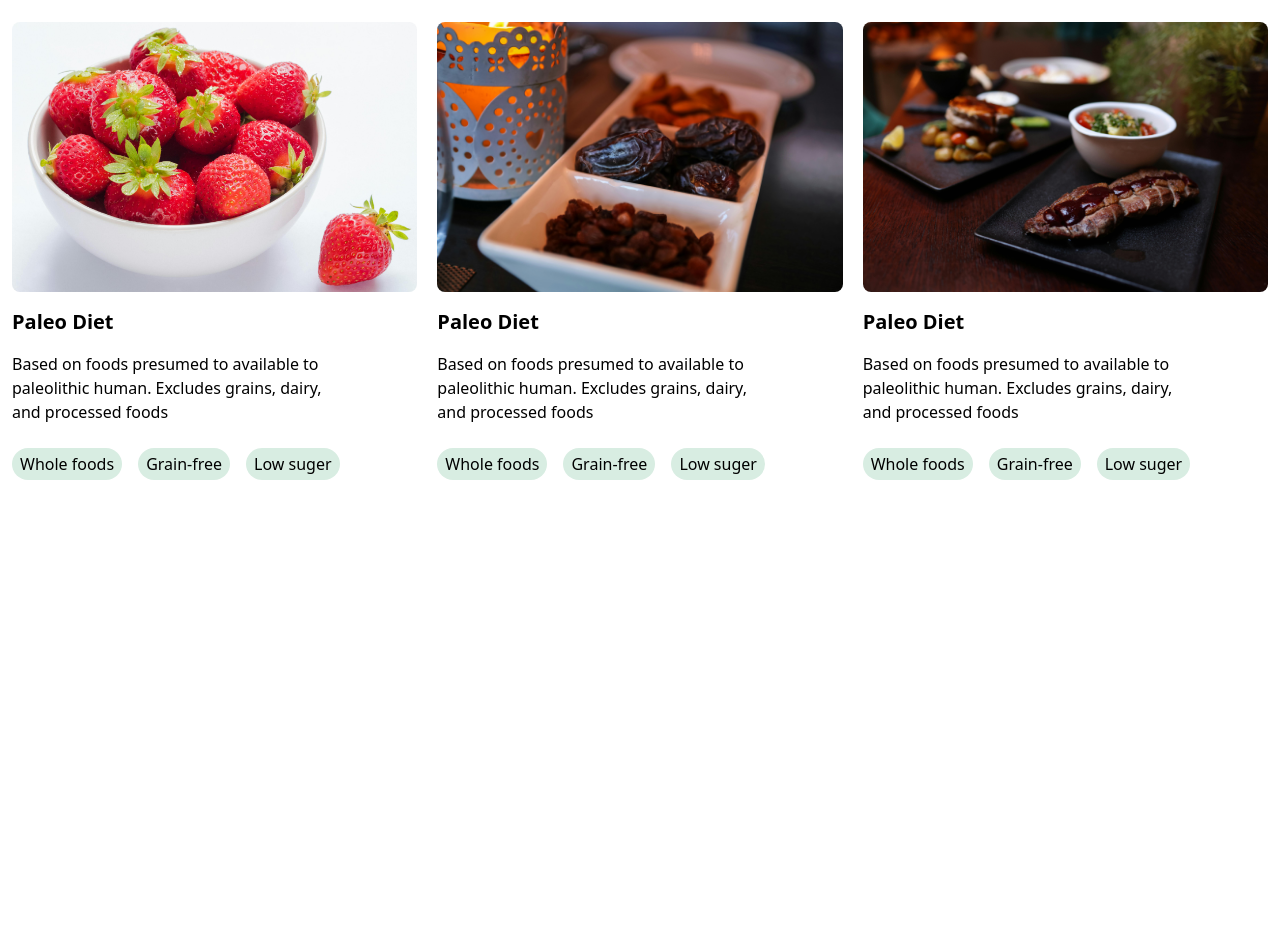
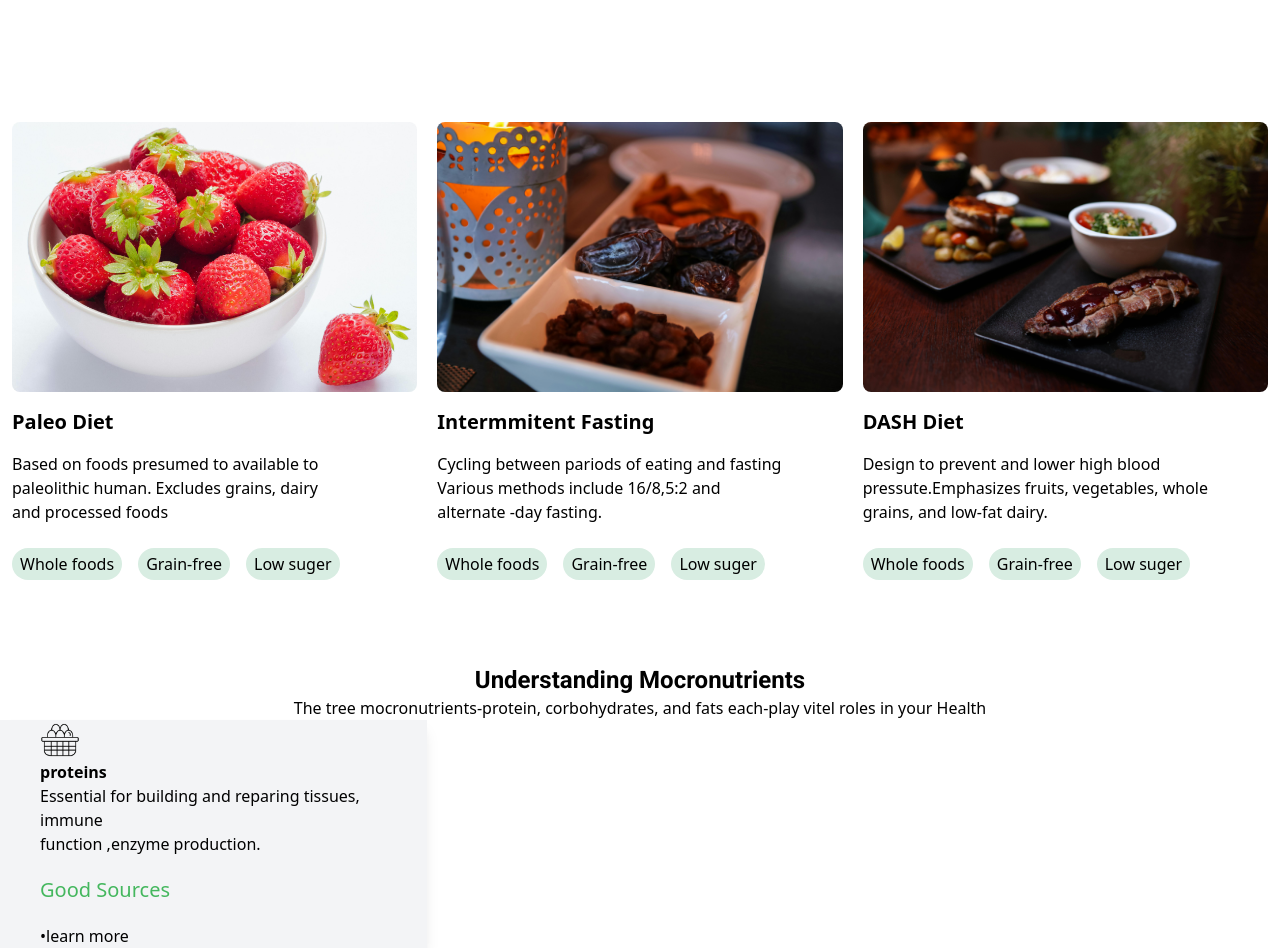
Before and after one commit to atoosh22/sola-front-end, a React (Vite) app: page / in a window 1280 px wide. Shown: the part 881-1829 px from the top of the page. Before the commit the page ends 1425 px from the top, so only its background shows below. Built offline with nearby package versions, Linux system fonts and the light colour scheme.

Commit message:
add cards

```diff
--- a/src/Pages.jsx/Nutrition.jsx
+++ b/src/Pages.jsx/Nutrition.jsx
@@ -5,6 +5,7 @@ import plantbaseddiet  from '../assets/img/plantbaseddiet.jpg'
 import paleodiet  from '../assets/img/paleodiet .jpg'
 import intermmitentfasting  from '../assets/img/intermmitentfasting.jpg'
 import Dashdiet  from '../assets/img/Dashdiet.jpg'
+import proteins from '../assets/icons/proteins.png'
 import React from 'react'
 
 const Nutrition = () => {
@@ -17,6 +18,7 @@ const Nutrition = () => {
    </div>
 
    <Popular/>
+   <Understand/>
   </>
   )
 }
@@ -29,7 +31,7 @@ const Popular=() =>{
    <h3 className=' text-2xl font-[Roboto]  font-bold'>Popular Diet Types</h3>
    <p className=''>Explore different dietary approaches and find what works best for your body lifesyle</p>
    </div>
-   <div className="grid grid-cols-1 md:grid-cols-3 gap-5 m-3 my-10 ">
+   <div className="grid grid-cols-1 md:grid-cols-3 gap-5 m-3 my-15 ">
     {/* img 1 */}
 <div className="img1">
 <img className='w-full rounded-lg' src={mediterranean} alt="" />
@@ -69,9 +71,9 @@ const Popular=() =>{
 {/* img4 */}
 
 <div className="img4">
-<img className='w-full rounded-lg' src={paleodiet} alt="" />
+<img className='w-full rounded-lg mt-20' src={paleodiet} alt="" />
    <h3 className='text-xl font-bold my-4'>Paleo Diet</h3>
-   <p>Based on foods presumed  to available  to <br/> paleolithic human. Excludes  grains, dairy, <br/> and   processed foods</p>
+   <p>Based on foods presumed  to available  to <br/> paleolithic human. Excludes  grains, dairy <br/> and   processed foods</p>
    <div className='flex gap-4 font-semi-bold my-6'>
   <a href="#" className='bg-[#d8ede2] px-2 py-1 rounded-full'>Whole foods</a>
   <a href="#" className='bg-[#d8ede2] px-2 py-1 rounded-full'>Grain-free</a>
@@ -81,9 +83,9 @@ const Popular=() =>{
 
 {/* img5 */}
 <div className="img5">
-<img className='w-full rounded-lg' src={intermmitentfasting} alt="" />
-   <h3 className='text-xl font-bold my-4'>Paleo Diet</h3>
-   <p>Based on foods presumed  to available  to <br/> paleolithic human. Excludes  grains, dairy, <br/> and   processed foods</p>
+<img className='w-full rounded-lg mt-20' src={intermmitentfasting} alt="" />
+   <h3 className='text-xl font-bold my-4'>Intermmitent Fasting</h3>
+   <p>Cycling between pariods of eating and fasting <br/> Various methods  include  16/8,5:2 and <br/> alternate -day fasting.</p>
    <div className='flex gap-4 font-semi-bold my-6'>
   <a href="#" className='bg-[#d8ede2] px-2 py-1 rounded-full'>Whole foods</a>
   <a href="#" className='bg-[#d8ede2] px-2 py-1 rounded-full'>Grain-free</a>
@@ -94,9 +96,9 @@ const Popular=() =>{
 {/* img6 */}
 
 <div className="img6">
-<img className='w-full rounded-lg' src={Dashdiet} alt="" />
-   <h3 className='text-xl font-bold my-4'>Paleo Diet</h3>
-   <p>Based on foods presumed  to available  to <br/> paleolithic human. Excludes  grains, dairy, <br/> and   processed foods</p>
+<img className='w-full rounded-lg mt-20' src={Dashdiet} alt="" />
+   <h3 className='text-xl font-bold my-4'>DASH Diet</h3>
+   <p>Design to prevent and lower high  blood <br/> pressute.Emphasizes fruits,  vegetables, whole <br/> grains, and low-fat dairy.</p>
    <div className='flex gap-4 font-semi-bold my-6'>
   <a href="#" className='bg-[#d8ede2] px-2 py-1 rounded-full'>Whole foods</a>
   <a href="#" className='bg-[#d8ede2] px-2 py-1 rounded-full'>Grain-free</a>
@@ -112,4 +114,31 @@ const Popular=() =>{
 
 //End popular section
 
+
+const Understand=()=>{
+  return(
+    <>
+   <div className='text-center'>
+   <h2 className='text-2xl font-[Roboto]  font-bold' >Understanding Mocronutrients</h2>
+   <p>The tree mocronutrients-protein, corbohydrates, and fats each-play vitel roles in your Health</p>
+   </div>
+
+   {/* cards */}
+ <div className="grid grid-cols1 md:grid-cols-3">
+ <div className="car1 shadow-lg bg-gray-100 pl-10">
+  <img className='w-10' src={proteins} alt="" />
+ <h4 className='font-bold'>proteins</h4>
+  <p>Essential for building and reparing tissues, immune<br/> function ,enzyme production. </p>
+  <h4 className='my-5 text-xl text-[#44B75E]'>Good Sources</h4>
+
+
+  <p>•learn more</p>
+ </div>
+
+
+ </div>
+    </>
+  )
+}
+
 export default Nutrition;
```
